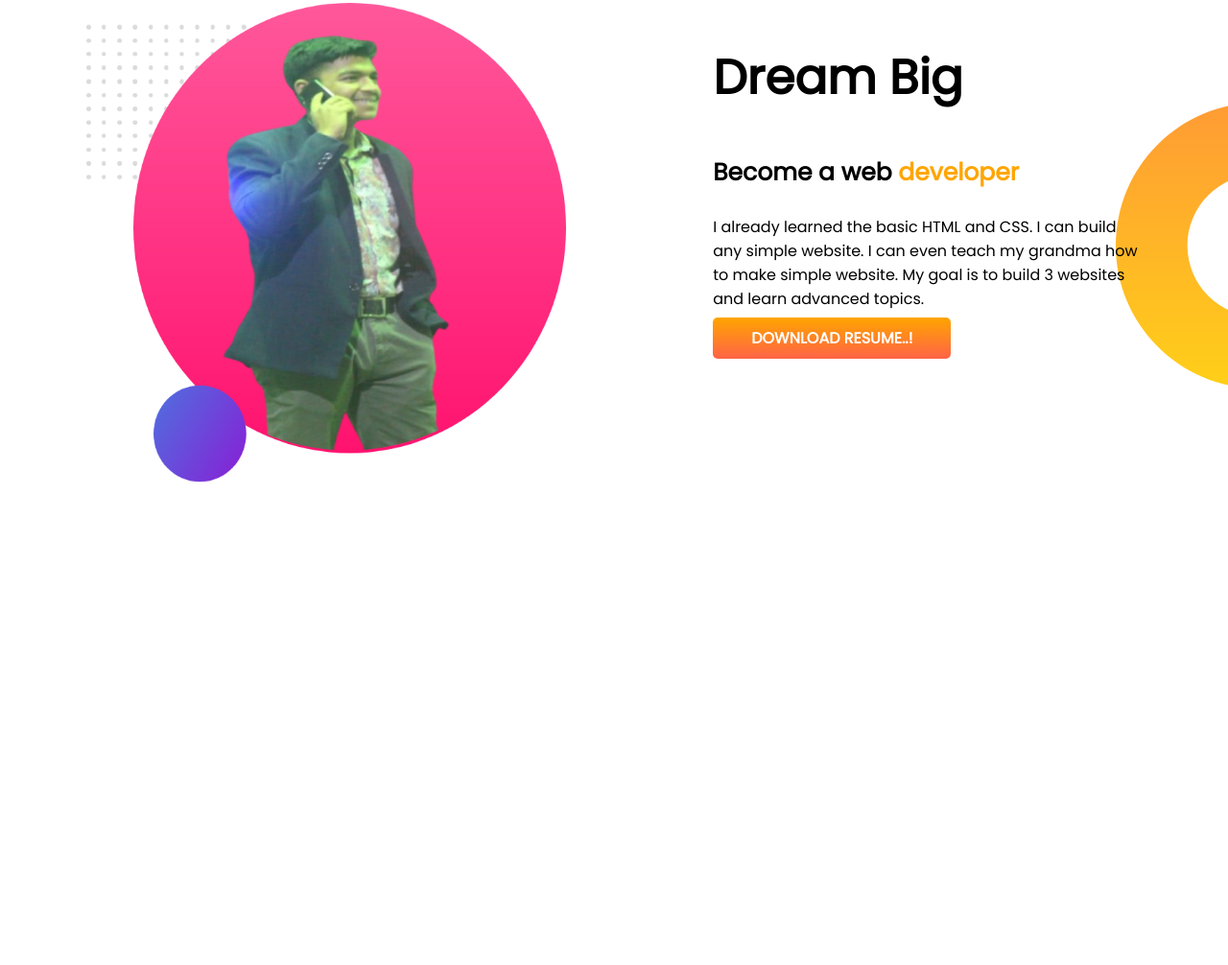
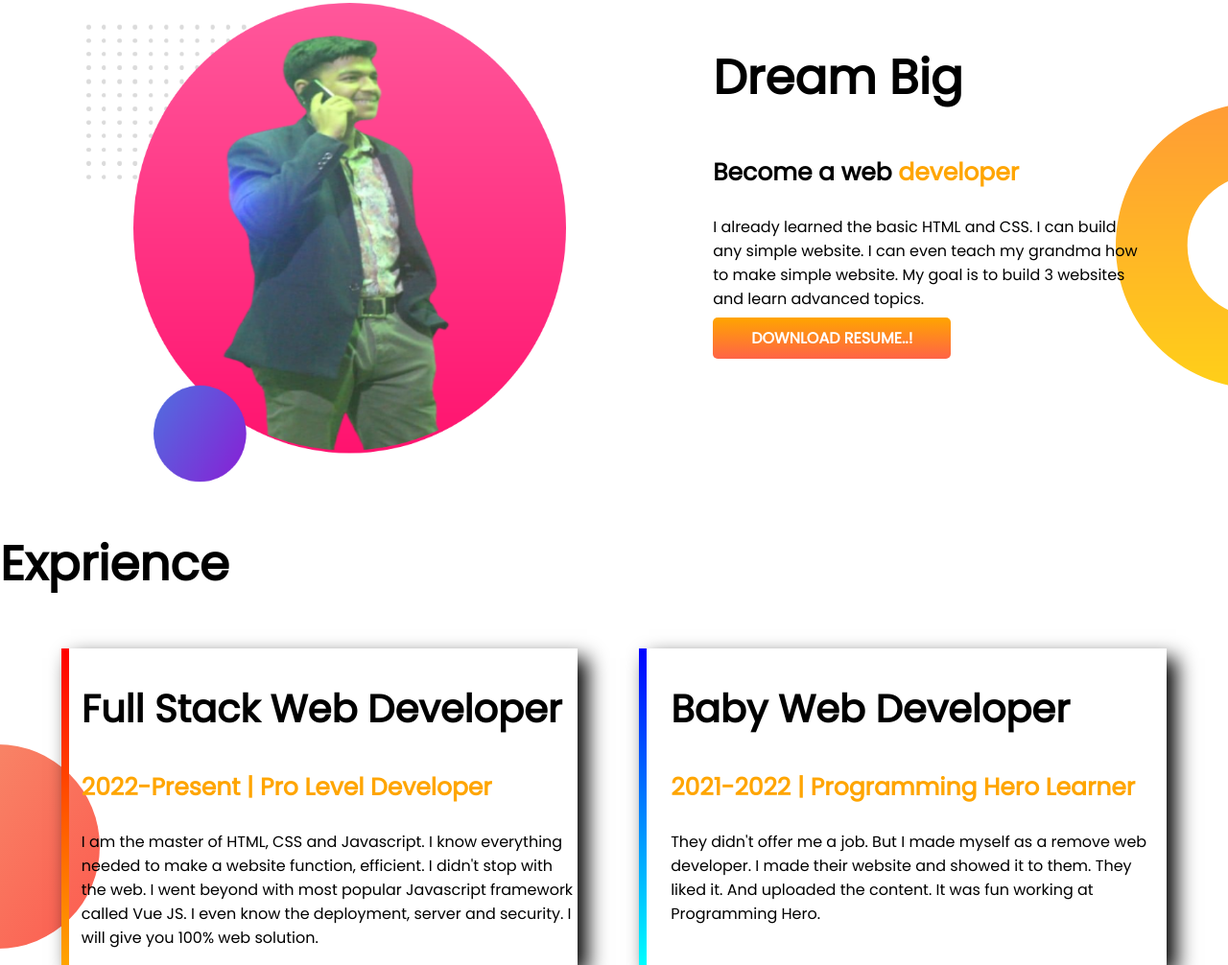
Before and after one commit to asifullesan/developer-portfolio, a plain HTML site: page index.html in a window 1280 px wide. Shown: the part 706-1712 px from the top of the page at 96% size. Before the commit the page ends 1216 px from the top, so only its background shows below. Drawn offline with Linux system fonts and the light colour scheme.

Commit message:
exprience-section commit

```diff
--- a/index.html
+++ b/index.html
@@ -37,5 +37,21 @@
 
         </div>
     </section>
+
+    <section class="exprience-area">
+        <h1>Exprience</h1>
+        <div class="section-item">
+            <div class="exerience-item full-stack">
+                <h1 id="text-size">Full Stack Web Developer</h1>
+                <h3 id="font-orange">2022-Present | Pro Level Developer</h3>
+                <p>I am the master of HTML, CSS and Javascript. I know everything needed to make a website function, efficient. I didn't stop with the web. I went beyond with most popular Javascript framework called Vue JS. I even know the deployment, server and security. I will give you 100% web solution.</p>
+            </div>
+            <div class="exerience-item baby-web">
+                <h1 id="text-size">Baby Web Developer</h1>
+                <h3 id="font-orange">2021-2022 | Programming Hero Learner</h3>
+                <p>They didn't offer me a job. But I made myself as a remove web developer. I made their website and showed it to them. They liked it. And uploaded the content. It was fun working at Programming Hero.</p>
+            </div>
+        </div>
+    </section>
 </body>
 </html>
--- a/style.css
+++ b/style.css
@@ -60,3 +60,44 @@ h3{
     margin-left: 12%;
     padding-right: 7%;
 }
+
+.section-item{
+    display: flex;
+    background-image: url(./img/exp-bg.png);
+    background-repeat: no-repeat;
+    margin-top: 150px;
+}
+.exerience-item{
+    width: 50%;
+    margin-top: -100px;
+    box-shadow: 10px 10px 20px black;
+}
+
+.full-stack{
+    margin-left: 5%;
+    margin-right: 0%;
+    padding-left: 1%;
+    border-left: 8px solid;
+    border-image: linear-gradient(red, orange);
+    border-image-slice: 1;
+
+
+
+}
+
+.baby-web{
+    margin-right: 5%;
+    margin-left: 5%;
+    padding-left: 2%;
+
+    border-left: 8px solid black;
+    border-image: linear-gradient(blue, cyan);
+    border-image-slice: 1;
+}
+#font-orange{
+    color: orange;
+}
+
+#text-size{
+    font-size: 40px;
+}
```
